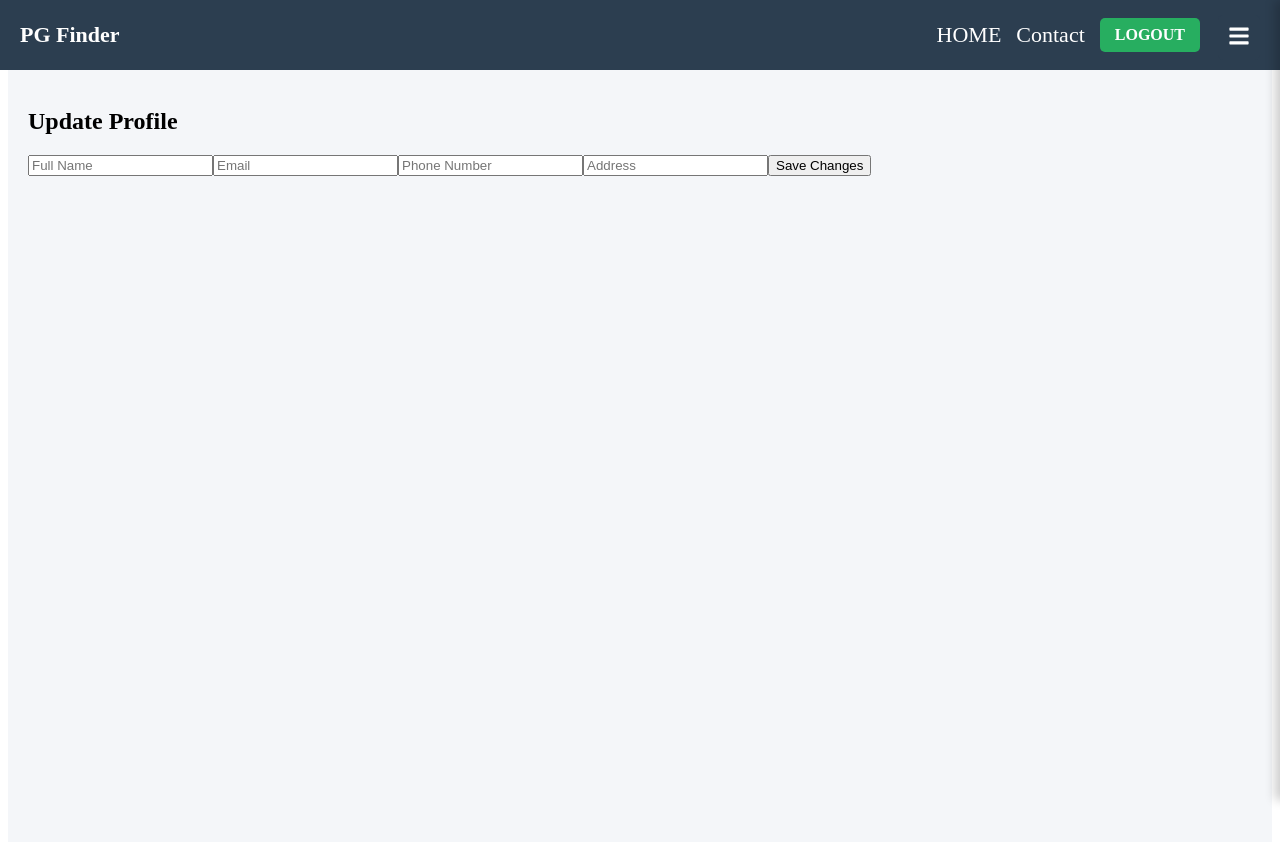
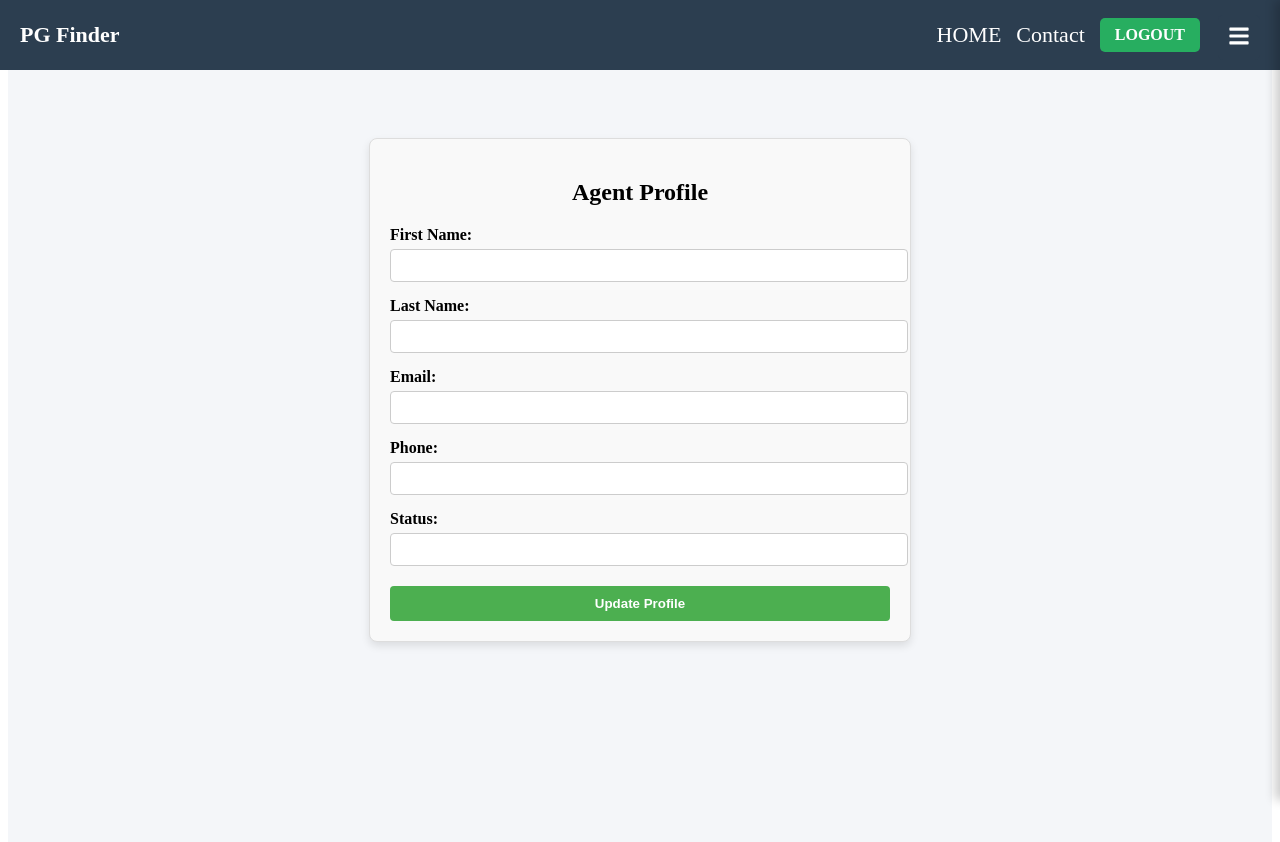
Before and after one commit to Ganvitanjali/PG-Finder, a React (Vite) app in the folder PGfinder/PGfinder/: page /pglayout/profile in a window 1280 px wide. Shown: the top 842 px of the page. Built offline with nearby package versions, Linux system fonts and the light colour scheme; no server answers.

Commit message:
AgentProfile.jsx

```diff
--- a/PGfinder/PGfinder/src/Componets/pg/AgentProfile.jsx
+++ b/PGfinder/PGfinder/src/Componets/pg/AgentProfile.jsx
@@ -1,54 +1,150 @@
 import React, { useEffect, useState } from "react";
 import axios from "axios";
 
-const AgentProfile = () => {
-  const agentId = localStorage.getItem("agentId");
-  const [agent, setAgent] = useState({
-    fullName: "",
+const UserProfile = () => {
+  const [user, setUser] = useState({
+    firstName: "",
+    lastName: "",
     email: "",
-    phoneNumber: "",
-    address: "",
+    phone: "",
+    status: "",
   });
 
+  const id = localStorage.getItem("id");
+  console.log("User ID from localStorage:", id);
+
   useEffect(() => {
-    const fetchAgent = async () => {
-      try {
-        const res = await axios.get(`/pg/profile/${agentId}`);
-        setAgent(res.data);
-      } catch (err) {
-        console.error("Failed to fetch agent", err);
-      }
-    };
-    fetchAgent();
-  }, [agentId]);
+    if (!id) {
+      console.error("User ID not found");
+      return;
+    }
+
+    axios
+      .get(`http://localhost:3000/user/${id}`)
+      .then((response) => {
+        const userData = response.data.data;
+        console.log("Fetched user data:", userData);
+
+        setUser({
+          firstName: userData.firstName || "",
+          lastName: userData.lastName || "",
+          email: userData.email || "",
+          phone: userData.phone || "",
+          status: userData.status || "",
+        });
+      })
+      .catch((error) => {
+        console.error("Error fetching user profile:", error);
+      });
+  }, [id]);
 
   const handleChange = (e) => {
-    setAgent({ ...agent, [e.target.name]: e.target.value });
+    const { name, value } = e.target;
+    const updatedUser = {
+      ...user,
+      [name]: value,
+    };
+
+    console.log("Updated field:", name, "Value:", value);
+    console.log("Current user state:", updatedUser);
+
+    setUser(updatedUser);
   };
 
-  const handleSave = async (e) => {
+  const handleUpdate = (e) => {
     e.preventDefault();
-    try {
-      const res = await axios.put(`/pg/profile/${agentId}`, agent);
-      alert("Profile updated successfully!");
-    } catch (err) {
-      console.error("Update failed", err);
-      alert("Update failed");
-    }
+
+    console.log("Sending updated user data to backend:", user);
+
+    axios
+      .put(`http://localhost:3000/users/${id}`, user)
+      .then(() => {
+        alert("Profile updated successfully!");
+        console.log("Profile update successful");
+      })
+      .catch((error) => {
+        console.error("Error updating profile:", error);
+        alert("Failed to update profile");
+      });
   };
 
   return (
-    <div>
-      <h2>Update Profile</h2>
-      <form onSubmit={handleSave}>
-        <input type="text" name="fullName" value={agent.fullName} onChange={handleChange} placeholder="Full Name" required />
-        <input type="email" name="email" value={agent.email} onChange={handleChange} placeholder="Email" required />
-        <input type="text" name="phoneNumber" value={agent.phoneNumber} onChange={handleChange} placeholder="Phone Number" required />
-        <input type="text" name="address" value={agent.address} onChange={handleChange} placeholder="Address" required />
-        <button type="submit">Save Changes</button>
+    <div style={{ maxWidth: "500px", margin: "50px auto", padding: "20px", border: "1px solid #ddd", borderRadius: "8px", boxShadow: "0 4px 8px rgba(0, 0, 0, 0.1)", backgroundColor: "#f9f9f9" }}>
+      <h2 style={{ textAlign: "center", marginBottom: "20px" }}>Agent Profile</h2>
+      <form onSubmit={handleUpdate}>
+        <div style={{ marginBottom: "15px" }}>
+          <label style={{ display: "block", marginBottom: "5px", fontWeight: "bold" }}>First Name:</label>
+          <input
+            type="text"
+            name="firstName"
+            value={user.firstName}
+            onChange={handleChange}
+            style={{ width: "100%", padding: "8px", borderRadius: "4px", border: "1px solid #ccc" }}
+          />
+        </div>
+
+        <div style={{ marginBottom: "15px" }}>
+          <label style={{ display: "block", marginBottom: "5px", fontWeight: "bold" }}>Last Name:</label>
+          <input
+            type="text"
+            name="lastName"
+            value={user.lastName}
+            onChange={handleChange}
+            style={{ width: "100%", padding: "8px", borderRadius: "4px", border: "1px solid #ccc" }}
+          />
+        </div>
+
+        <div style={{ marginBottom: "15px" }}>
+          <label style={{ display: "block", marginBottom: "5px", fontWeight: "bold" }}>Email:</label>
+          <input
+            type="email"
+            name="email"
+            value={user.email}
+            onChange={handleChange}
+            style={{ width: "100%", padding: "8px", borderRadius: "4px", border: "1px solid #ccc" }}
+          />
+        </div>
+
+        <div style={{ marginBottom: "15px" }}>
+          <label style={{ display: "block", marginBottom: "5px", fontWeight: "bold" }}>Phone:</label>
+          <input
+            type="text"
+            name="phone"
+            value={user.phone}
+            onChange={handleChange}
+            style={{ width: "100%", padding: "8px", borderRadius: "4px", border: "1px solid #ccc" }}
+          />
+        </div>
+
+        <div style={{ marginBottom: "20px" }}>
+          <label style={{ display: "block", marginBottom: "5px", fontWeight: "bold" }}>Status:</label>
+          <input
+            type="text"
+            name="status"
+            value={user.status}
+            onChange={handleChange}
+            style={{ width: "100%", padding: "8px", borderRadius: "4px", border: "1px solid #ccc" }}
+          />
+        </div>
+
+        <button
+          type="submit"
+          style={{
+            width: "100%",
+            padding: "10px",
+            backgroundColor: "#4CAF50",
+            color: "white",
+            border: "none",
+            borderRadius: "4px",
+            cursor: "pointer",
+            fontWeight: "bold",
+          }}
+        >
+          Update Profile
+        </button>
       </form>
     </div>
   );
 };
 
-export default AgentProfile;
+export default UserProfile;
```
